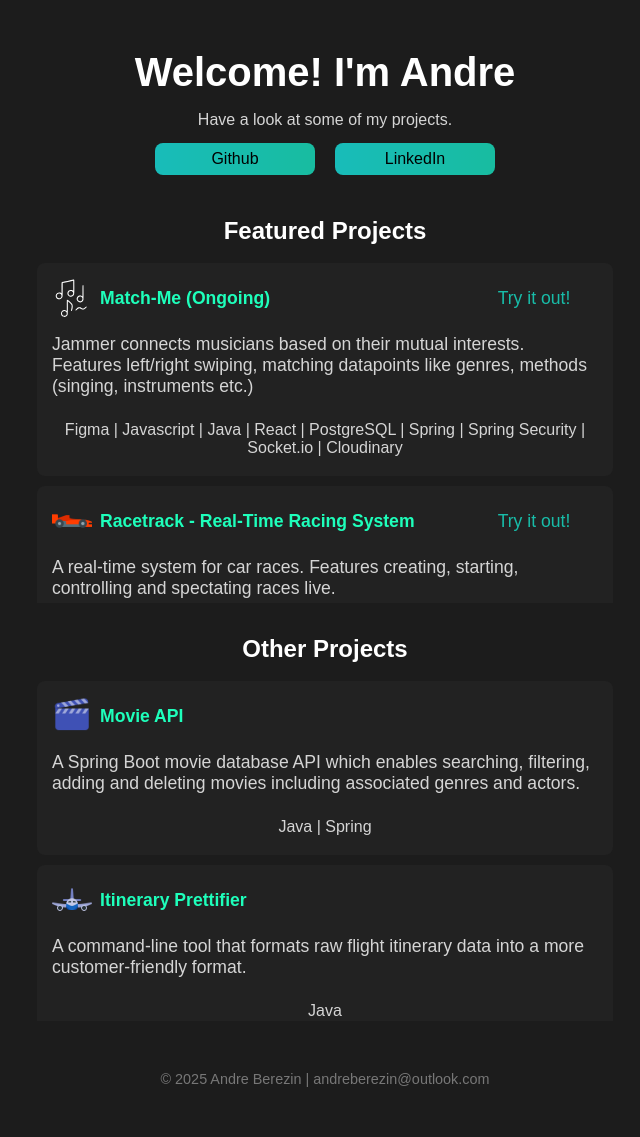
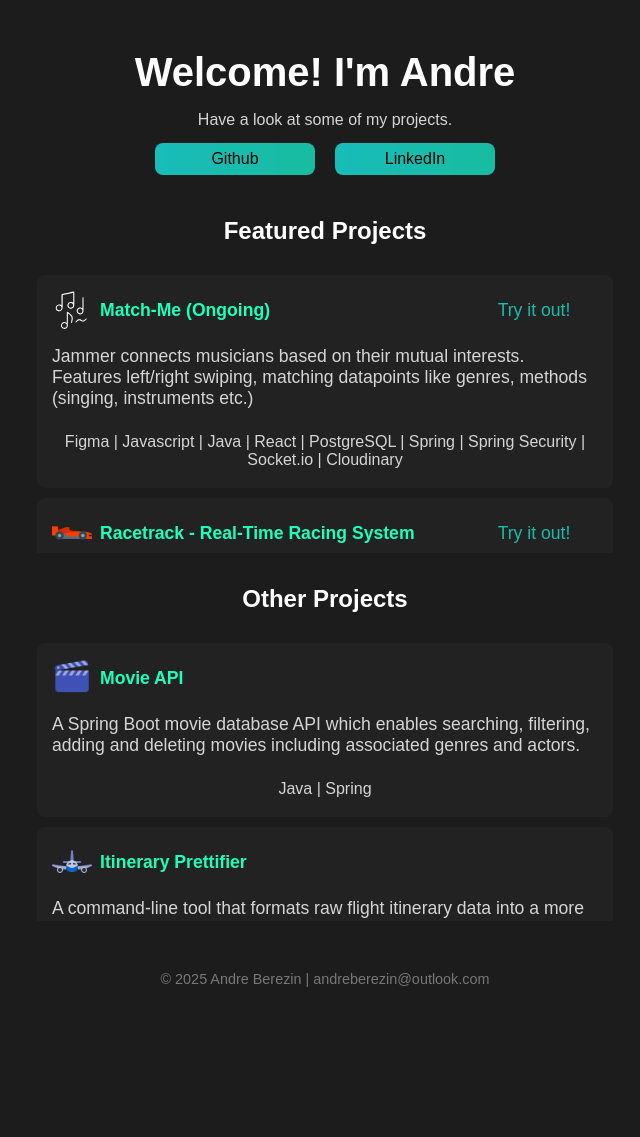
Before and after one commit to andreberezin/andreberezin.github.io, a Jekyll site: the page built from README.md, in a window 1280 px wide. Shown: the whole page, without its empty margins (315-955 px from the left). Built offline with Jekyll 4.4.1, drawn with Linux system fonts in a browser that asks for light colours; our own code applies the rules of GitHub Pages for plain Markdown files; after the commit the page ends 1037 px from its top, so only the background shows below that.

Commit message:
small changes

```diff
--- a/_layouts/default.html
+++ b/_layouts/default.html
@@ -20,7 +42,7 @@
     <h2>Featured Projects</h2>
 
 
-    <div class="project-list featured">
+    <div class="project-list featured" id='project-list'>
         <div class="project-item">
             <div class='title-row'>
                 <a href='https://github.com/andreberezin/match-me' class='github-link' target="_blank" title='Github repository'>
@@ -47,11 +69,14 @@
             <p class='description'>A real-time system for car races. Features creating, starting, controlling and spectating races live.</p>
             <p class='stack'>Javascript | Node.js | React | Mongodb | Ngrok | Socket.io  </p>
         </div>
+
+        <div class='empty-item'></div>
     </div>
 
     <!-- Other Projects Section -->
     <h2>Other Projects</h2>
     <div class="project-list other">
+
         <div class="project-item">
             <div class='title-row'>
                 <a href='https://github.com/andreberezin/movie-api' class='github-link' target="_blank" title='Github repository'>
@@ -103,6 +128,8 @@
             <p class='description'>A minimalist text editor with markdown support and real-time saving.</p>
             <p class='stack'>Golang</p>
         </div>
+
+        <div class='empty-item'></div>
     </div>
 </div>
 
--- a/assets/css/style.css
+++ b/assets/css/style.css
@@ -85,9 +85,12 @@
   text-align: left;
   max-width: 600px;
   margin: auto;
-  max-height: 350px;
+  max-height: 300px;
   overflow-y: scroll;
-  padding: 0 0.75rem 0 0.75rem;
+  padding: 0.75rem;
+  scroll-snap-type: y proximity;
+  scroll-behavior: smooth; /* Optional: Smooth scrolling */
+
 }
 
 .project-item {
@@ -95,12 +98,14 @@
   padding: 15px;
   margin: 10px 0;
   border-radius: 8px;
+  scroll-snap-align: center; /* Align each item at the start of the container when snapped */
 }
 
 .project-item:hover {
   background: #494949;
   transition: all 0.3s;
   box-shadow: 0 0 5px 5px #494949;
+  scale: 1.01;
 }
 
 a {
@@ -163,6 +168,10 @@
   background: #48fbe9;
 }
 
+.empty-item {
+  height: 100px;
+}
+
 footer {
   margin-top: 50px;
   font-size: 0.9rem;
```
Also changed, not shown: other parts of _layouts/default.html (+22 -0 lines).
